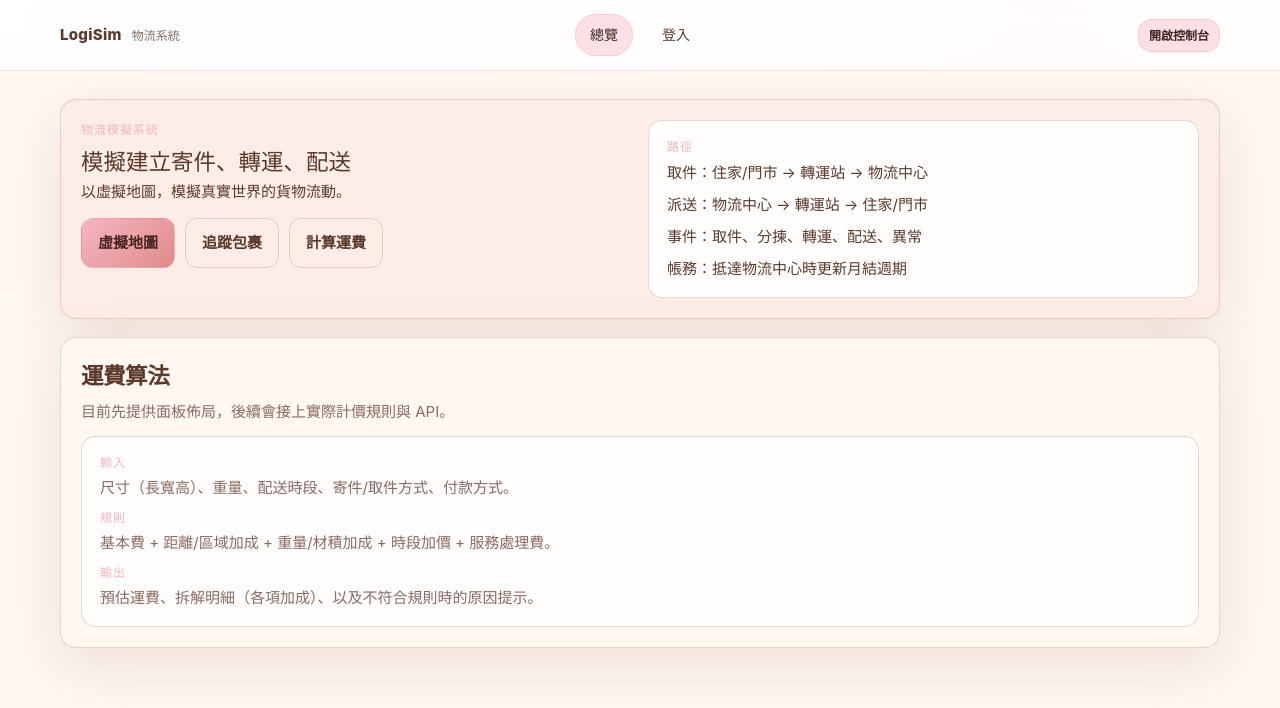
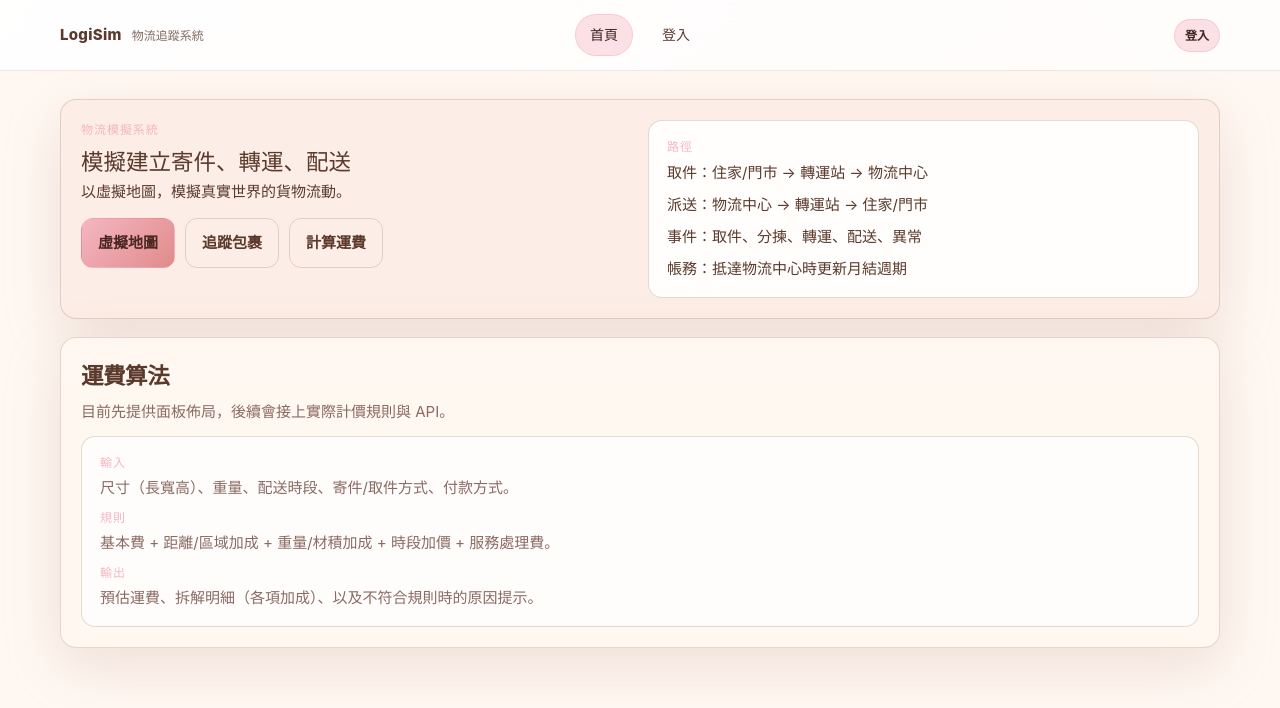
Before and after one commit to bowen12274Bot/Logistics_tracking_system, a Vue app in the folder frontend/: page / in a window 1280 px wide. Shown: the top 708 px of the page. Built offline with nearby package versions, Linux system fonts and the light colour scheme; no server answers; the HTML template or start-up script is replaced by a standard one.

Commit message:
refactor: 優化 App 導覽中文文案與可存取性

```diff
--- a/frontend/src/App.vue
+++ b/frontend/src/App.vue
@@ -1,9 +1,8 @@
 <script setup lang="ts">
-import { RouterLink, RouterView } from 'vue-router'
+import { computed } from 'vue'
+import { RouterLink, RouterView, useRouter } from 'vue-router'
 import { storeToRefs } from 'pinia'
 import { useAuthStore } from './stores/auth'
-import { computed } from 'vue'
-import { useRouter } from 'vue-router'
 
 const auth = useAuthStore()
 const { user, isLoggedIn } = storeToRefs(auth)
@@ -19,14 +18,14 @@ const roleNav = computed(() => {
   if (!role) return null
 
   if (role === 'contract_customer' || role === 'non_contract_customer') {
-    return { to: '/customer', label: '客戶' }
+    return { to: '/customer', label: '客戶中心' }
   }
 
   const map: Record<string, { to: string; label: string }> = {
-    driver: { to: '/employee/driver', label: '司機' },
-    warehouse_staff: { to: '/employee/warehouse', label: '倉儲' },
-    customer_service: { to: '/employee/customer-service', label: '客服' },
-    admin: { to: '/admin', label: '管理' },
+    driver: { to: '/employee/driver', label: '司機面板' },
+    warehouse_staff: { to: '/employee/warehouse', label: '倉儲面板' },
+    customer_service: { to: '/employee/customer-service', label: '客服面板' },
+    admin: { to: '/admin', label: '管理後台' },
   }
 
   return map[role] ?? null
@@ -37,13 +36,13 @@ const roleNav = computed(() => {
   <div class="app-shell">
     <header class="topbar">
       <div class="topbar-inner">
-        <RouterLink to="/" class="brand" aria-label="回到總覽">
+        <RouterLink to="/" class="brand" aria-label="LogiSim 物流追蹤系統">
           <span class="brand-mark">LogiSim</span>
-          <span class="brand-sub">物流系統</span>
+          <span class="brand-sub">物流追蹤系統</span>
         </RouterLink>
 
         <nav class="nav-links" aria-label="主導覽">
-          <RouterLink to="/">總覽</RouterLink>
+          <RouterLink to="/">首頁</RouterLink>
           <RouterLink v-if="!isLoggedIn" to="/login">登入</RouterLink>
           <RouterLink v-if="isLoggedIn && roleNav" :to="roleNav.to">{{ roleNav.label }}</RouterLink>
         </nav>
@@ -54,7 +53,7 @@ const roleNav = computed(() => {
             <span class="user-role">{{ user?.user_class }}</span>
             <button class="ghost-btn small-btn" type="button" @click="logout">登出</button>
           </div>
-          <RouterLink v-else to="/login" class="primary-btn small-btn">開啟控制台</RouterLink>
+          <RouterLink v-else to="/login" class="primary-btn small-btn">登入</RouterLink>
         </div>
       </div>
     </header>
@@ -135,15 +134,6 @@ const roleNav = computed(() => {
   color: #3f2620;
 }
 
-.small-btn {
-  padding: 10px 16px;
-  border-radius: 999px;
-  font-weight: 700;
-  background: rgba(244, 182, 194, 0.4);
-  border-color: rgba(244, 182, 194, 0.55);
-  color: #3f2620;
-}
-
 .content {
   padding: 28px 0 72px;
   background: #fff8f2;
@@ -206,11 +196,13 @@ const roleNav = computed(() => {
 }
 
 .small-btn {
+  font-weight: 700;
   font-size: 12px;
   padding: 6px 10px;
   background: rgba(244, 182, 194, 0.4);
-  border-color: rgba(244, 182, 194, 0.55);
+  border: 1px solid rgba(244, 182, 194, 0.55);
   color: #3f2620;
+  border-radius: 999px;
 }
 
 @media (max-width: 768px) {
```
